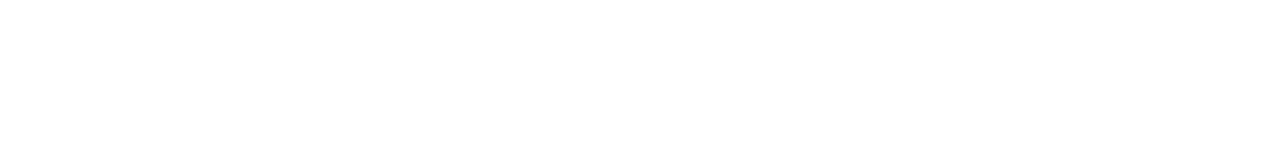
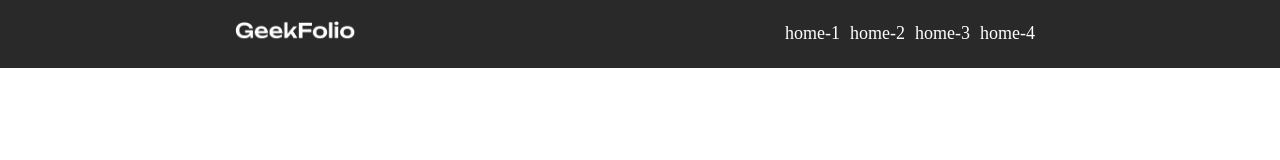
Before and after one commit to Hack-it-Rafi/First-Web-Project, a plain HTML site: page index.html in a window 1280 px wide. Drawn offline with Linux system fonts and the light colour scheme.

Commit message:
Menu Done

```diff
--- a/index.html
+++ b/index.html
@@ -4,8 +4,29 @@
     <meta charset="UTF-8">
     <meta name="viewport" content="width=device-width, initial-scale=1.0">
     <title>Document</title>
+    <link rel="stylesheet" href="style.css">
 </head>
 <body>
+    <header>
+        <nav>
+            <div class="menu-container">
+                <div class="logo">
+                    <img class="logo-photo" src="./logo/logo-light.png" alt="">
+                </div>
+                <div class="menus">
+                    <li class="item">home-1</li>
+                    <li class="item">home-2</li>
+                    <li class="item">home-3</li>
+                    <li class="item">home-4</li>
+                </div>
+            </div>
+        </nav>
+    </header>
+    <main>
 
+    </main>
+    <footer>
+
+    </footer>
 </body>
 </html>
--- /dev/null
+++ b/style.css
@@ -0,0 +1,27 @@
+*{
+    margin: 0px;
+    padding: 0px;
+}
+.menu-container{
+    background-color: rgb(42, 41, 41);
+    padding: 20px;
+    color: white;
+    list-style: none;
+    display: flex;
+    align-items: center;
+    justify-content: space-around;
+}
+.logo-photo{
+    width: 120px;
+}
+.menus{
+    display: flex;
+}
+.item{
+    margin-right: 10px;
+    cursor: pointer;
+    font-size: 18px;
+}
+.item:hover{
+    color: cornflowerblue;
+}
```
Also changed, not shown: icon/0.png (added), icon/1.png (added), icon/2.png (added), images/background.png (added), images/banner.png (added), images/product-1.jpg (added), images/product-2.jpg (added), images/product-3.jpg (added), images/section.png (added), logo/logo-dark.png (added), logo/logo-light.png (added).
